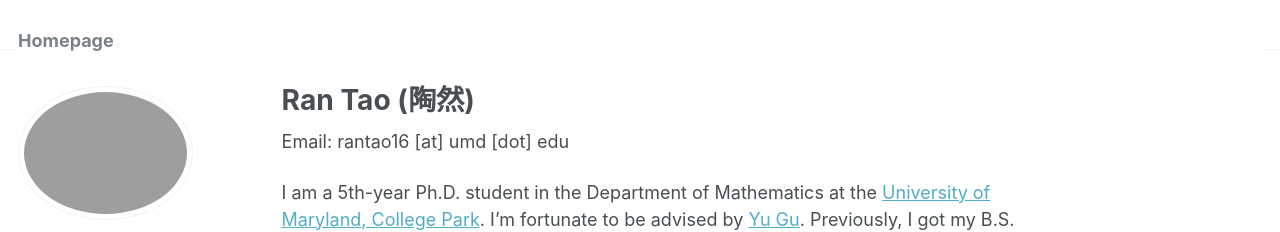
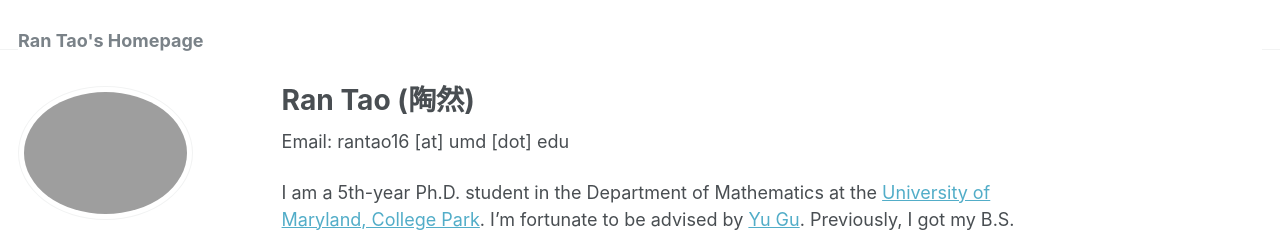
Before and after one commit to rantao16/rantao16.github.io, a Jekyll site: the page built from _pages/about.md, in a window 1280 px wide. Shown: the top 232 px of the page. Built offline with Jekyll 4.4.1, drawn with Linux system fonts in a browser that asks for light colours; some web fonts are replaced.

Commit message:
Update _config.yml

```diff
--- a/_config.yml
+++ b/_config.yml
@@ -8,7 +8,7 @@
 
 # Basic Site Settings
 locale                   : "en-US"
-title                    : "Homepage"
+title                    : "Ran Tao's Homepage"
 title_separator          : "-"
 name                     : &name "Ran Tao"
 description              : &description "Ran's homepage"
```
